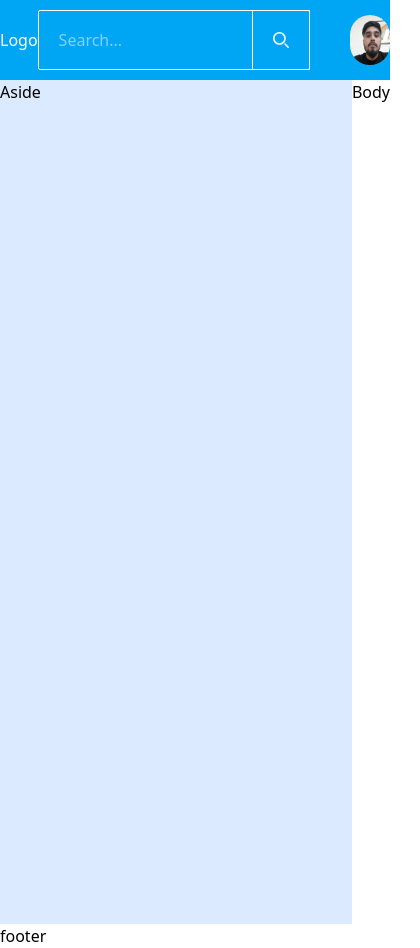
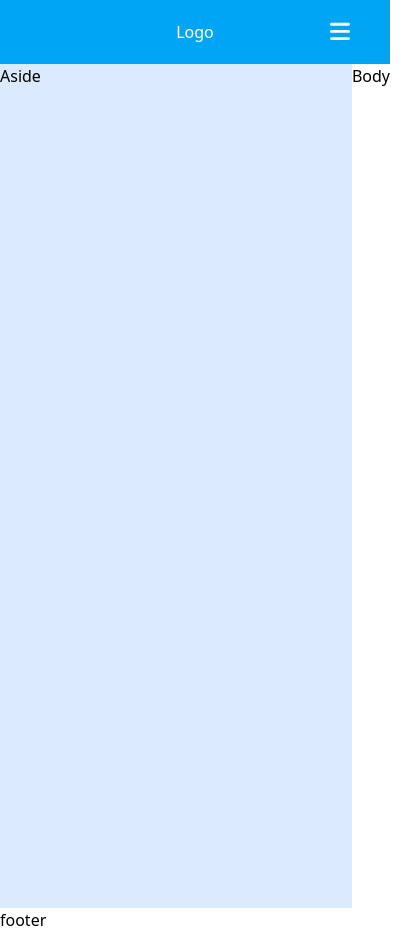
Before and after one commit to jissust/02-ecommerce, a React (Vite) app: page / in a window 390 px wide. Shown: the whole page, 420 px wide, since content can reach past the window. Built offline with nearby package versions, Linux system fonts and the light colour scheme.

Commit message:
Responsive version of the navigation bar

```diff
--- a/src/components/Header/Header.tsx
+++ b/src/components/Header/Header.tsx
@@ -3,14 +3,36 @@ import { useState } from "react";
 
 function Header() {
   const [toogleHidden, setToogleHidden] = useState(true);
+  const [hideMenu, setHideMenu] = useState(true);
+
   const toogleBlock = () => {
     setToogleHidden((prevState) => !prevState);
-  };
+  }
+
+  const showHideMenu = () => {
+    setHideMenu((prevState) => !prevState);
+    console.log(hideMenu)
+  }
+
   return (
-    <nav className="w-full h-[80px] bg-sky-500 text-white">
-      <div className="container flex mx-auto h-full">
-        <div className="grow-3 grid items-center">Logo</div>
-        <div className="grow-7 grid items-center">
+    <nav className="w-full sm:h-[80px] bg-sky-500 text-white">
+      <div className="container block sm:flex mx-auto h-full p-5 sm:p-0">
+        <div className="relative grow grid items-center justify-center sm:justify-start">
+          Logo
+          <button className="absolute top-0 right-0 px-5 block sm:hidden" onClick={showHideMenu}>
+            <svg
+              xmlns="http://www.w3.org/2000/svg"
+              viewBox="0 0 448 512"
+              width="20"
+            >
+              <path
+                fill="white"
+                d="M0 96C0 78.3 14.3 64 32 64l384 0c17.7 0 32 14.3 32 32s-14.3 32-32 32L32 128C14.3 128 0 113.7 0 96zM0 256c0-17.7 14.3-32 32-32l384 0c17.7 0 32 14.3 32 32s-14.3 32-32 32L32 288c-17.7 0-32-14.3-32-32zM448 416c0 17.7-14.3 32-32 32L32 448c-17.7 0-32-14.3-32-32s14.3-32 32-32l384 0c17.7 0 32 14.3 32 32z"
+              />
+            </svg>
+          </button>
+        </div>
+        <div className={`grow items-center py-5 sm:py-0 ${hideMenu ? "hidden": ""}  sm:grid `}>
           <div className="relative w-full">
             <button className="absolute right-0 h-full flex items-center px-[20px] border z-10 hover:cursor-pointer">
               <svg
@@ -36,7 +58,7 @@ function Header() {
             />
           </div>
         </div>
-        <div className="grow-3 grid items-center justify-items-end">
+        <div className={`grow items-center justify-items-end ${hideMenu ? "hidden": ""} sm:grid`}>
           <div className="w-[50%] relative h-full flex items-center gap-5">
             <img
               src={userIcon}
@@ -77,7 +99,9 @@ function Header() {
                   </div>
                 </div>
               </li>
-              <li className="break-words border-b py-2">xxxxxxxxxxxxxxxxxxxxxxxxxxxxxxxxxxxxxxxx</li>
+              <li className="break-words border-b py-2">
+                xxxxxxxxxxxxxxxxxxxxxxxxxxxxxxxxxxxxxxxx
+              </li>
               <li className="break-words border-b py-2">
                 <a href="">Salir</a>
               </li>
```
